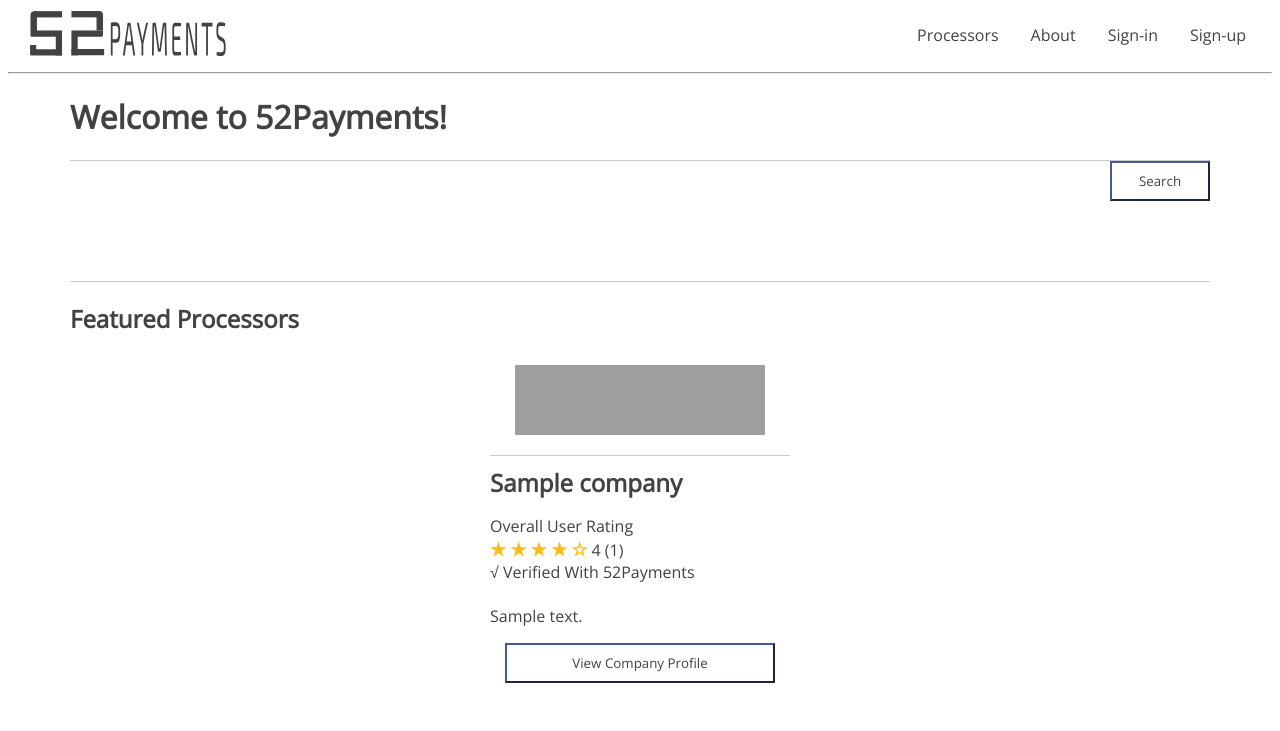
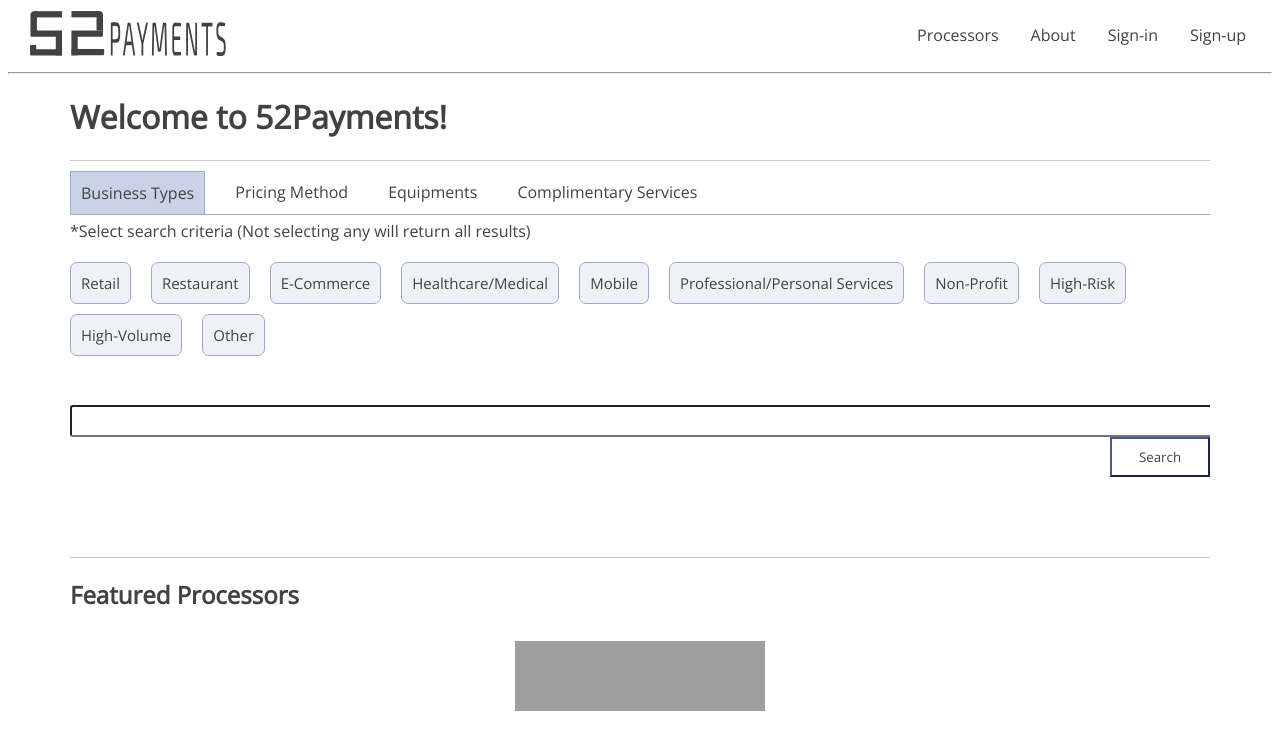
Before and after one commit to bosukh/52payments, a Flask app: template templates/index.html in a window 1280 px wide. Shown: the top 731 px of the page. Before the commit the page ends 683 px from the top, so only its background shows below. Run offline with Flask 2, Linux system fonts and the light colour scheme; the template is opened without the code that fills it: most values are stand-ins (such as "Sample title", 1, 10 or a date in 2020); form fields are guessed from the names that the template uses; data that the repository does not hold is empty; parts of the project's set-up code (start-up, migrations or seed data) failed here and were passed over; some libraries are stand-ins or nearby versions; grey boxes are pictures that could not be loaded.

Commit message:
finished search page. need to cache search criteria

```diff
--- a/main.py
+++ b/main.py
@@ -22,10 +22,62 @@ from app.basejs import basejs
 app.jinja_env.globals['momentjs'] = momentjs
 app.jinja_env.globals['bjs'] = basejs
 
+def parse_search_criteria(search_criteria):
+    search_criteria = search_criteria.split(',')
+    search_criteria = map(lambda x: x.split(': '),search_criteria)
+    temp = {}
+    for k, v in search_criteria:
+        if k in temp.keys():
+            temp[k] += [v]
+        else:
+            temp[k] = [v]
+    return temp
+
+def company_search(search_criteria):
+    types = [('Business Types', 'provided_srvs'),
+             ('Complimentary Services', 'complementary_srvs'),
+             ('Equipments', 'equipment'),
+             ('Pricing Method', 'pricing_method')]
+    gql_query = "WHERE "
+    where_clause = []
+    for col, col_name in types:
+        criteria = search_criteria.get(col)
+        if criteria:
+            where_clause.append("%s IN (%s)"%(col_name, "'" + "', '".join(criteria) + "'"))
+    gql_query += ' AND '.join(where_clause) + " ORDER BY pricing_range"
+    return Company.gql(gql_query).fetch()
+
+@app.route('/search_results', methods=['GET'])
+def search_results():
+    if request.args['search_criteria']:
+        search_criteria = parse_search_criteria(request.args['search_criteria'])
+        search_result = company_search(search_criteria)
+    else:
+        search_result = Company.gql('ORDER BY featured DESC').fetch()
+    return render_template("search_results.html", companies=search_result)
+
+@app.route('/', methods=['GET', 'POST'])
+@app.route('/index', methods=['GET', 'POST'])
+def index():
+    form = SearchForm()
+    if form.validate_on_submit():
+        return redirect(url_for('search_results'))
+    companies = Company.query().fetch(limit=3)
+    return render_template("index.html", companies = companies, form = form)
+
+
 @app.route('/temp', methods=["GET", "POST"])
 def temp():
+    form = SearchForm()
+    if form.validate_on_submit():
+        if form.data['search_criteria']:
+            search_criteria = parse_search_criteria(form.data['search_criteria'])
+            search_result = company_search(search_criteria)
+        else:
+            search_result = Company.gql('ORDER BY featured DESC').fetch()
+        return render_template("search_result.html", companies=search_result)
     companies = Company.query().fetch(limit=3)
-    return render_template("temp.html", companies = companies)
+    return render_template("temp.html", companies = companies, form = form)
 
 @login_manager.user_loader
 def load_user(email):
@@ -99,10 +151,6 @@ def register_company():
         return redirect(url_for('company', company_profile_name = form.data['company_profile_name']))
     return render_template('register_company.html', form = form)
 
-@app.route('/register_user', methods=['GET', 'POST'])
-def register_user():
-    return '<h1>register_user</h1>'
-
 @app.route('/company_write_review/<company_profile_name>', methods=['GET', 'POST'])
 @login_required # Make it accessible only by customer account
 def company_write_review(company_profile_name):
@@ -134,24 +182,6 @@ def company(company_profile_name):
         flash("Requested page does not exist. Redirected to the main page.")
         return redirect(url_for("index"))
 
-@app.route('/search_results')
-def search_results():
-    temp = ''
-    for k, v in session['search_form'].iteritems():
-        temp+=k
-    return temp
-
-@app.route('/', methods=['GET', 'POST'])
-@app.route('/index', methods=['GET', 'POST'])
-def index():
-    form = SearchForm()
-    if form.validate_on_submit():
-        session['search_form'] = form.data
-        return redirect(url_for('search_results'))
-    companies = Company.query().fetch(limit=3)
-    return render_template('index.html',
-                            form=form,
-                            companies = companies)
 
 @app.route('/admin', methods=['GET', 'POST'])
 @login_required # only admin
--- a/static/css/base.css
+++ b/static/css/base.css
@@ -209,3 +209,59 @@ input {
 .page-move {
   margin: auto;
 }
+
+/* index */
+.a{
+  display: inline-block;
+  float:left;
+}
+.item{
+  font-size: 15px;
+  float: left;
+  padding: 10px;
+  margin-right: 20px;
+  margin-top: 10px;
+  border-radius: 7px;
+  border-width: 1px;
+  border-color: #9DAACE;
+  border-style: solid;
+  background-color: #EFF1F9;
+}
+.items-title-div{
+  margin-top: 10px;
+  float:left;
+  margin-right: 20px;
+  padding: 10px;
+}
+.selected {
+  border-top: 1px #9DAACE solid;
+  border-left: 1px #9DAACE solid;
+  border-right: 1px #9DAACE solid;
+  background-color: #CAD2E8;
+}
+.search-nav{
+  border-bottom: 1px #9DAACE solid;
+  width: 100%;
+  display:inline-block;
+}
+.items{
+  margin-top: 10px;
+  display: inline-block;
+}
+.items-title {
+  text-decoration: none;
+  cursor: pointer;
+  cursor: hand;
+}
+.search-row{
+  float:left;
+  width: 100%;
+}
+.selected-item{
+  border-color: #C3E0E3;
+  background-color: #EAF6F7;
+}
+#chosen-title{
+  border-bottom: 1px #92C0C4 solid;
+  opacity: 0;
+}
--- a/templates/index.html
+++ b/templates/index.html
@@ -1,26 +1,41 @@
-
-<!-- extend base layout -->
 {% extends "base.html" %}
 
 {% block content %}
   <h1>Welcome to 52Payments!</h1>
   <div class="search-box">
-    <form action="" method="post" name="search-box-form">
-        {{ form.hidden_tag() }}
-        <div id="search-box-checks" class="search-checkbox-row'">
-          {% for field in form %}
-            {% if field.name != 'csrf_token'%}
-              <div class="checkbox">
-                {{field}}
-                {{ field.label.text }}
-              </div>
-            {% endif %}
-          {% endfor %}
+    <div class="search-row">
+      <div id='search-nav' class="search-nav">
+        <div class="selected items-title-div">
+          <a class= 'items-title' onclick="javascript:select_items_title(this)">Business Types</a>
         </div>
+        <div class="items-title-div">
+          <a class="items-title" onclick="javascript:select_items_title(this)">Pricing Method</a>
+        </div>
+        <div class="items-title-div">
+          <a class="items-title" onclick="javascript:select_items_title(this)">Equipments</a>
+        </div>
+        <div class="items-title-div">
+          <a class="items-title" onclick="javascript:select_items_title(this)">Complimentary Services</a>
+        </div>
+      </div>
+      <div class="search-row">
+        *Select search criteria (Not selecting any will return all results)
+      </div>
+      <div id = 'items' class="items">
+      </div>
+    </div>
+    <div class="search-row">
+      <div id='chosen-title' class="search-nav">
+      </div>
+      <div id = 'selected-items' class="items">
+      </div>
+      <form action='/search_results' method="get" name="search-box-form">
+        {{ form.search_criteria }}
         <div class="button-wrapper">
           <button id='search-button' class='button' type="submit" name="button">Search</button>
         </div>
     </form>
+    </div>
   </div>
 
   <div class="featured-title">
@@ -31,5 +46,80 @@
       {% include 'small_company_box.html' %}
     {% endfor %}
   </div>
-
+<script type="text/javascript">
+  var left_width = document.getElementById('search-nav').offsetWidth + 'px';
+  //document.getElementById('items').style.width = left_width;
+  var biz_type = ['Retail', 'Restaurant', 'E-Commerce',
+                  'Healthcare/Medical', 'Mobile', 'Professional/Personal Services',
+                  'Non-Profit', 'High-Risk', 'High-Volume', 'Other'];
+  var srv_type = ['Marketing', 'Analytics', 'Recurling Bill',
+                  'Chargeback', 'Security', 'Other'];
+  var equip_type = ['Verifone', 'Ingenico', 'Other'];
+  var pricing_type = ['Tiered', 'Interchange Plus',
+                      'Flat', 'Custom'];
+  var types = {
+    "Business Types" : biz_type,
+    "Complimentary Services" : srv_type,
+    "Equipments" : equip_type,
+    "Pricing Method" : pricing_type
+  }
+  var current_type = "Business Types";
+  var items = document.getElementById('items');
+  var selected_items = document.getElementById('selected-items');
+  var selected_item_list = [];
+  var search_criteria = document.getElementById('search_criteria');
+  var fill_items = function(list_, items, selected = 0){
+    for (var i = 0; i < list_.length; i++){
+      var item = document.createElement('div');
+      item.className = 'item';
+      if (selected){
+        item.className = 'item selected-item';
+        item.innerHTML = list_[i] + ' <span style="font-weight:bold;"><a class="items-title" onclick="javascript:deselect(this)">×</a></span>';
+      } else{
+        item.setAttribute("id", list_[i]);
+        item.innerHTML = '<a class="items-title" onclick="javascript:select(this)">' + list_[i] + '</a>';
+      };
+      items.appendChild(item);
+    };
+  }
+  fill_items(biz_type, items);
+  var select = function(item){
+    pop(types[current_type], item.innerHTML);
+    selected_item_list.push(current_type + ': '+ item.innerHTML);
+    fill_items([current_type + ': '+ item.innerHTML], selected_items, 1);
+    item.parentElement.remove();
+    document.getElementById('chosen-title').style.opacity= 1;
+    search_criteria.value = selected_item_list.join(',');
+  }
+  var deselect = function(item){
+    var item = item.parentElement.parentElement;
+    var selected_item_name = item.innerHTML.split('<span')[0];
+    var type = selected_item_name.split(': ')[0];
+    var item_name = selected_item_name.split(': ')[1];
+    pop(selected_item_list, selected_item_name);
+    types[type].push(item_name);
+    if (types[current_type].includes(item_name)){
+      fill_items([item_name], items);
+    }
+    item.remove();
+    if (selected_item_list.length == 0){
+      document.getElementById('chosen-title').style.opacity= 0;
+    };
+    search_criteria.value = selected_item_list.join(',');
+  }
+  var select_items_title = function(items_title){
+    current_type = items_title.innerHTML;
+    items_title = items_title.parentElement;
+    var items_titles = document.getElementsByClassName('items-title-div');
+    for (var i = 0; i < items_titles.length; i++){
+      items_titles[i].className = 'items-title-div';
+    };
+    items_title.className = 'selected items-title-div'
+    var current_num = items.childNodes.length
+    for (var i = 1; i < current_num; i++){
+      items.childNodes[1].remove();
+    };
+    fill_items(types[current_type], items);
+  }
+</script>
 {% endblock %}
```
Also changed, not shown: app/forms.py (+2 -11 lines), index.yaml (+26 -0 lines), templates/search_results.html (added, +17 -0 lines), templates/temp.html (deleted, +0 -173 lines), 2 other files.
